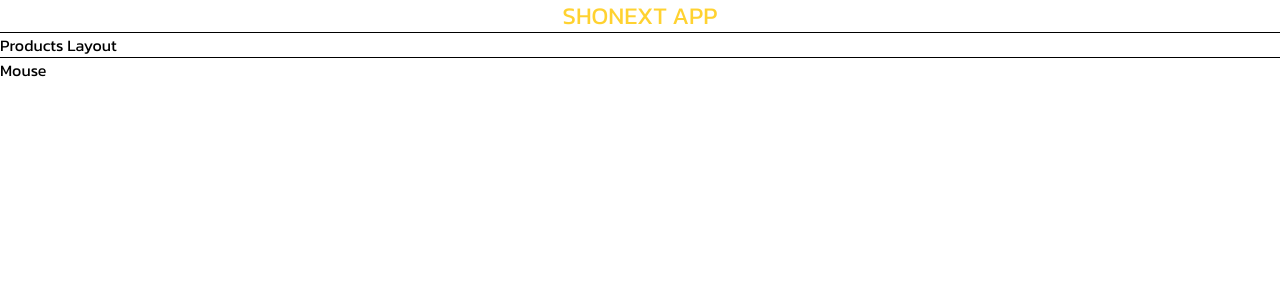
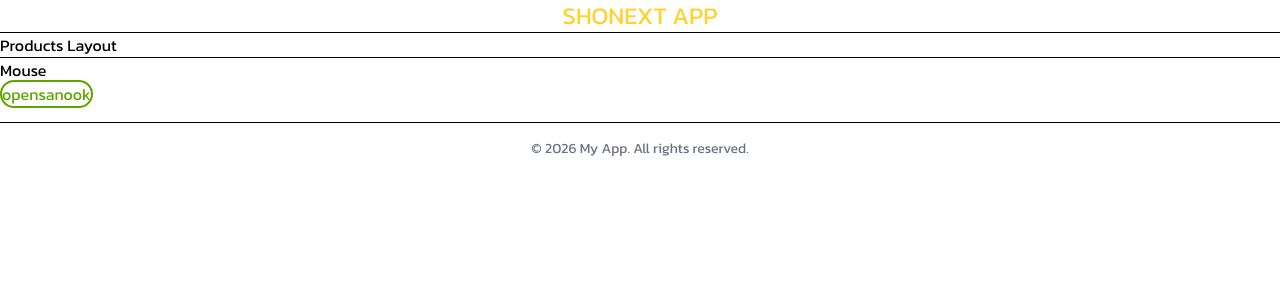
Before and after one commit to sonthaya20322/next-second-app, a Next.js app: page /products/mouse in a window 1280 px wide. Shown: the top 300 px of the page. Built offline with nearby package versions, Linux system fonts and the light colour scheme.

Commit message:
footer+opensanook

```diff
--- /dev/null
+++ b/app/components/Footer.tsx
@@ -0,0 +1,14 @@
+// rfc
+
+import React from 'react'
+
+export default function Footer() {
+  return (
+    <div>
+        <hr className="my-4"/>
+        <p className="text-center text-gray-500 text-sm">
+           &copy; 2026 My App. All rights reserved.
+        </p>
+    </div>
+  )
+}
--- /dev/null
+++ b/app/components/Opensanook.tsx
@@ -0,0 +1,12 @@
+import React from 'react'
+import Link from 'next/link'
+
+export default function Opensanook() {
+  return (
+    <div>
+        <Link className='text-blue-600 hover:underline-offset-2 text-lime-600 border-2 border-lime-600 rounded-3xl' href="/">
+            opensanook
+        </Link>
+    </div>
+  )
+}
--- a/app/products/keybord/page.tsx
+++ b/app/products/keybord/page.tsx
@@ -1,9 +1,13 @@
+import Footer from "../../components/Footer";
+import Opensanook from "../../components/Opensanook";
 export default function Page() {
     return (
         <div>
             <h1>
                 Keyboard
             </h1>
+            <Opensanook />
+            <Footer />
         </div>
     );
 }
--- a/app/products/mouse/page.tsx
+++ b/app/products/mouse/page.tsx
@@ -1,9 +1,15 @@
+import Footer from "../../components/Footer";
+import Opensanook from "../../components/Opensanook";
+
+
 export default function Page() {
     return (
         <div>
             <h1>
                 Mouse
             </h1>
+            <Opensanook />
+            <Footer />
         </div>
     );
 }
--- a/app/products/notebook/acer/page.tsx
+++ b/app/products/notebook/acer/page.tsx
@@ -1,9 +1,16 @@
+import Footer from "../../../components/Footer";
+import Opensanook from "../../../components/Opensanook";
+
+
 export default function Page() {
     return (
         <div>
             <h1>
                 Acer
             </h1>
+            <Opensanook />
+            <Footer />
+
         </div>
     );
 }
--- a/app/products/notebook/rog/page.tsx
+++ b/app/products/notebook/rog/page.tsx
@@ -1,9 +1,15 @@
+import Footer from "../../../components/Footer";
+import Opensanook from "../../../components/Opensanook";
+
+
 export default function Page() {
     return (
         <div>
             <h1>
                 ROG
             </h1>
+            <Opensanook />
+            <Footer />
         </div>
     );
 }
```
